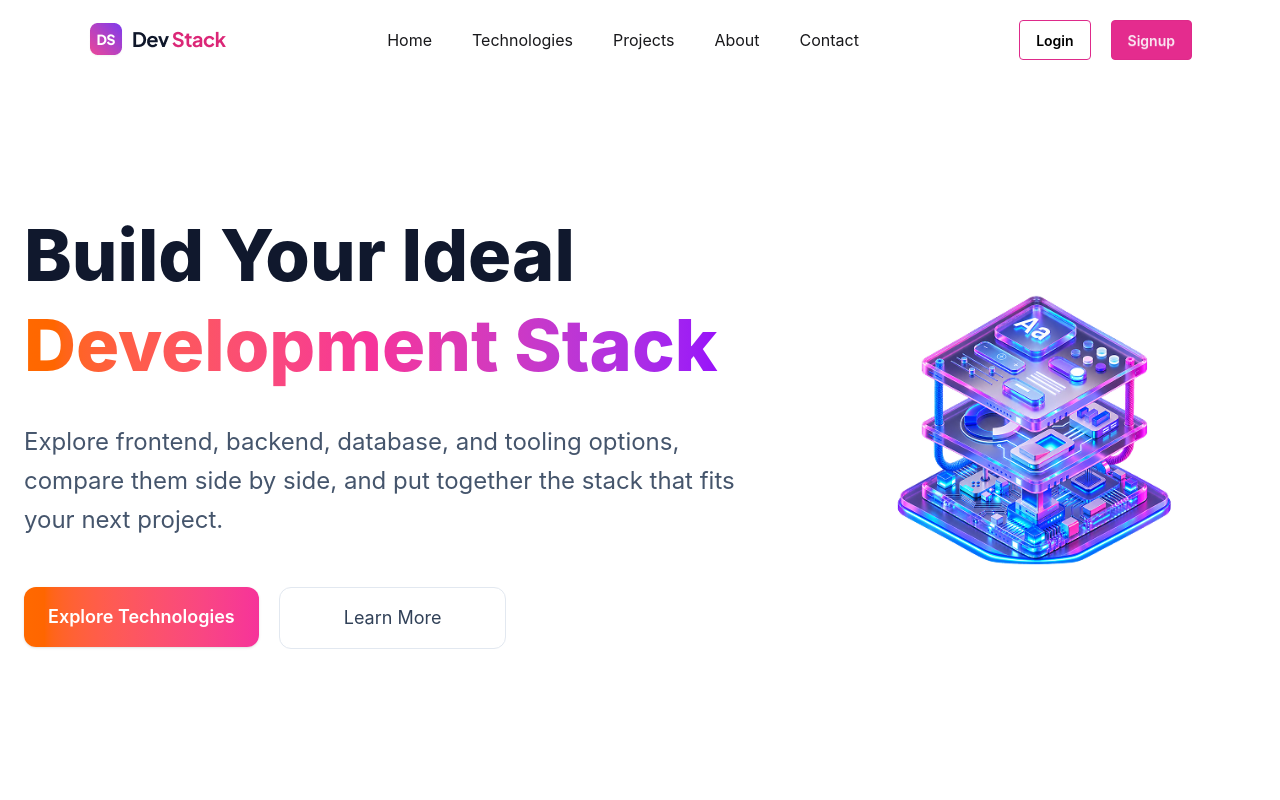
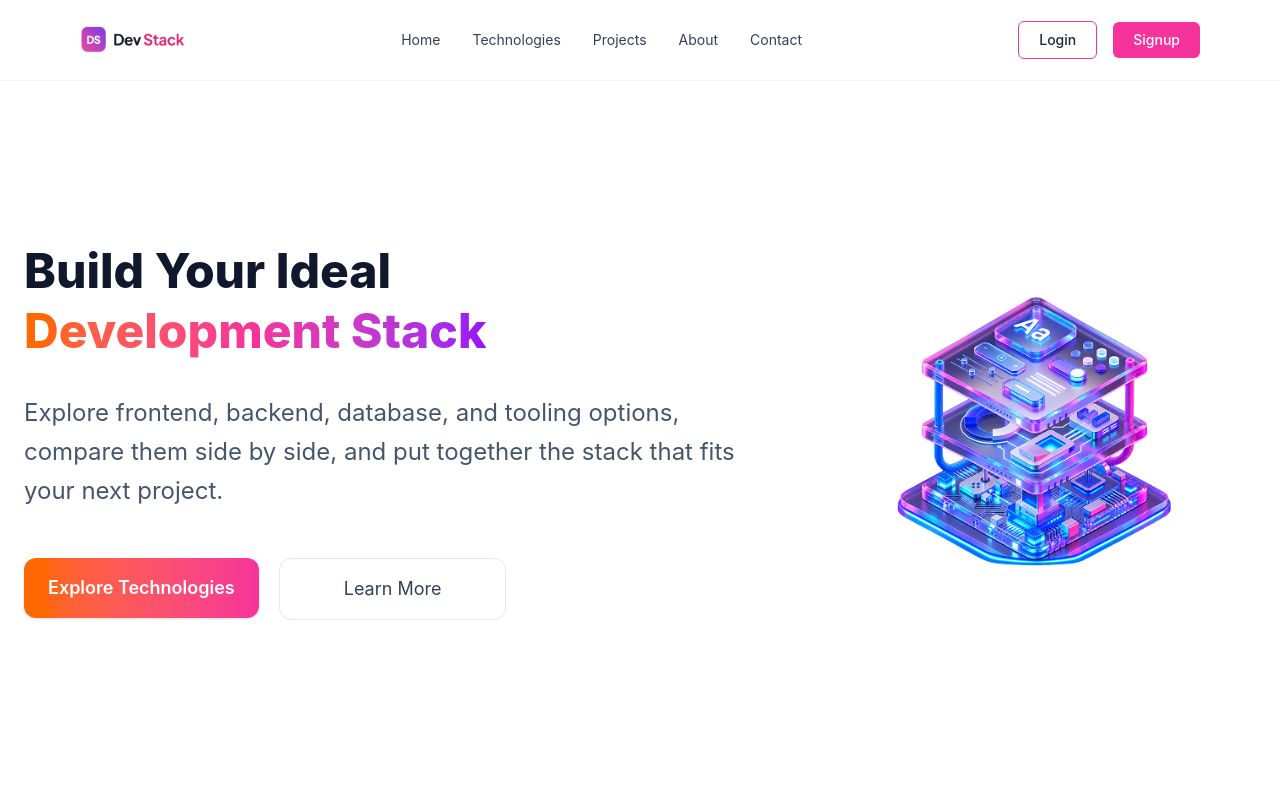
Before and after one commit to MahmudunNabi-N/Dev-Stack, a React (Vite) app: page / in a window 1280 px wide. Shown: the top 800 px of the page. Built offline with nearby package versions, Linux system fonts and the light colour scheme.

Commit message:
making nav responsive

```diff
--- a/src/components/Banner.tsx
+++ b/src/components/Banner.tsx
@@ -1,10 +1,10 @@
 import bannerStack from '../assets/banner-stack.png'
 const Banner = () => {
     return (
-       <section className="mx-auto max-w-[1280px] px-6 flex justify-between items-center sm:py-12 lg:grid-cols-2 lg:gap-8 ">
+       <section className="mx-auto max-w-7xl px-6 flex justify-between items-center sm:py-12 lg:grid-cols-2 lg:gap-8 ">
       <div className="max-w-5xl">
         {/* Heading */}
-        <h1 className="text-5xl font-extrabold leading-tight text-[#10182d] md:text-6xl lg:text-7xl">
+        <h1 className="text-5xl font-extrabold leading-tight text-[#10182d] ">
           Build Your Ideal
           <br />
 
--- a/src/components/Nav.tsx
+++ b/src/components/Nav.tsx
@@ -1,25 +1,162 @@
-import Logo from '../assets/logo-text.png'
+import { useState } from "react";
+import Logo from "../assets/logo-text.png";
 
 const Nav = () => {
+    const [menuOpen, setMenuOpen] = useState(false);
+
     return (
-        <nav className="sticky top-0 z-50 bg-white" >
-            <div className="mx-auto flex w-full max-w-[1200px] items-center justify-between px-5 py-5 sm:px-8 lg:px-12">
-                <img src={Logo} alt="Logo" />
-         <ul className='flex gap-10 items-center'>
-            <li><a href="/">Home</a></li>
-            <li><a href="/">Technologies </a></li>
-            <li><a href="/">Projects</a></li>
-            <li><a href="/">About</a></li>
-            <li><a href="/">Contact</a></li>
-         </ul>
-        <div className='flex gap-5'>
+        <nav className="sticky top-0 z-50 border-b border-slate-100 bg-white">
+            <div className="mx-auto flex h-16 w-full max-w-300 items-center justify-between px-5 sm:px-8 lg:h-20 lg:px-10">
 
-         <button className="btn btn-active btn-secondary bg-white text-black">Login</button>
-         <button className="btn btn-active btn-secondary">Signup</button>
-        </div>
+                {/* Mobile Menu Button */}
+                <button
+                    onClick={() => setMenuOpen(!menuOpen)}
+                    className="flex cursor-pointer flex-col gap-1.5 lg:hidden"
+                    aria-label="Toggle menu"
+                >
+                    <span className="h-0.5 w-5 bg-slate-500"></span>
+                    <span className="h-0.5 w-5 bg-slate-500"></span>
+                    <span className="h-0.5 w-5 bg-slate-500"></span>
+                </button>
+
+                {/* Logo */}
+                <a href="/" className="shrink-0">
+                    <img
+                        src={Logo}
+                        alt="Dev Stack"
+                        className="w-23.75 sm:w-26.25"
+                    />
+                </a>
+
+                {/* Desktop Navigation */}
+                <ul className="hidden items-center gap-8 text-sm text-slate-700 lg:flex">
+                    <li>
+                        <a
+                            href="/"
+                            className="transition hover:text-pink-500"
+                        >
+                            Home
+                        </a>
+                    </li>
+
+                    <li>
+                        <a
+                            href="#technologies"
+                            className="transition hover:text-pink-500"
+                        >
+                            Technologies
+                        </a>
+                    </li>
+
+                    <li>
+                        <a
+                            href="#projects"
+                            className="transition hover:text-pink-500"
+                        >
+                            Projects
+                        </a>
+                    </li>
+
+                    <li>
+                        <a
+                            href="#about"
+                            className="transition hover:text-pink-500"
+                        >
+                            About
+                        </a>
+                    </li>
+
+                    <li>
+                        <a
+                            href="#contact"
+                            className="transition hover:text-pink-500"
+                        >
+                            Contact
+                        </a>
+                    </li>
+                </ul>
+
+                {/* Desktop Buttons */}
+                <div className="hidden items-center gap-4 lg:flex">
+                    <button className="cursor-pointer rounded-md border border-pink-500 bg-white px-5 py-2 text-sm font-medium text-slate-800 transition hover:bg-pink-50">
+                        Login
+                    </button>
+
+                    <button className="cursor-pointer rounded-md bg-pink-500 px-5 py-2 text-sm font-medium text-white transition hover:bg-pink-600">
+                        Signup
+                    </button>
+                </div>
+
+                {/* Mobile Buttons */}
+                <div className="flex items-center gap-2 lg:hidden">
+                    <button className="cursor-pointer px-2 text-xs font-medium text-pink-500">
+                        Sign In
+                    </button>
+
+                    <button className="cursor-pointer rounded-full bg-pink-500 px-3 py-1.5 text-[10px] font-medium text-white">
+                        Sign Up
+                    </button>
+                </div>
             </div>
 
+            {/* Mobile Menu */}
+            {menuOpen && (
+                <div className="border-t border-slate-100 bg-white px-5 py-4 lg:hidden">
+                    <ul className="flex flex-col gap-4 text-sm text-slate-700">
 
+                        <li>
+                            <a
+                                href="/"
+                                onClick={() => setMenuOpen(false)}
+                                className="block hover:text-pink-500"
+                            >
+                                Home
+                            </a>
+                        </li>
+
+                        <li>
+                            <a
+                                href="#technologies"
+                                onClick={() => setMenuOpen(false)}
+                                className="block hover:text-pink-500"
+                            >
+                                Technologies
+                            </a>
+                        </li>
+
+                        <li>
+                            <a
+                                href="#projects"
+                                onClick={() => setMenuOpen(false)}
+                                className="block hover:text-pink-500"
+                            >
+                                Projects
+                            </a>
+                        </li>
+
+                        <li>
+                            <a
+                                href="#about"
+                                onClick={() => setMenuOpen(false)}
+                                className="block hover:text-pink-500"
+                            >
+                                About
+                            </a>
+                        </li>
+
+                        <li>
+                            <a
+                                href="#contact"
+                                onClick={() => setMenuOpen(false)}
+                                className="block hover:text-pink-500"
+                            >
+                                Contact
+                            </a>
+                        </li>
+
+                    </ul>
+                </div>
+            )}
         </nav>
     );
 };
--- a/src/components/TechnologySection.tsx
+++ b/src/components/TechnologySection.tsx
@@ -219,7 +219,7 @@ const TechnologySection = () => {
   return (
     <section className="bg-white py-6">
 
-      <div className="mx-auto max-w-[1280px] px-6 sm:py-12 lg:grid-cols-2 lg:gap-8">
+      <div className="mx-auto max-w-7xl px-6 sm:py-12 lg:grid-cols-2 lg:gap-8">
 
         <div className="mb-7">
           <h2 className="text-3xl font-extrabold tracking-tight text-[#10182d] sm:text-4xl">
```
